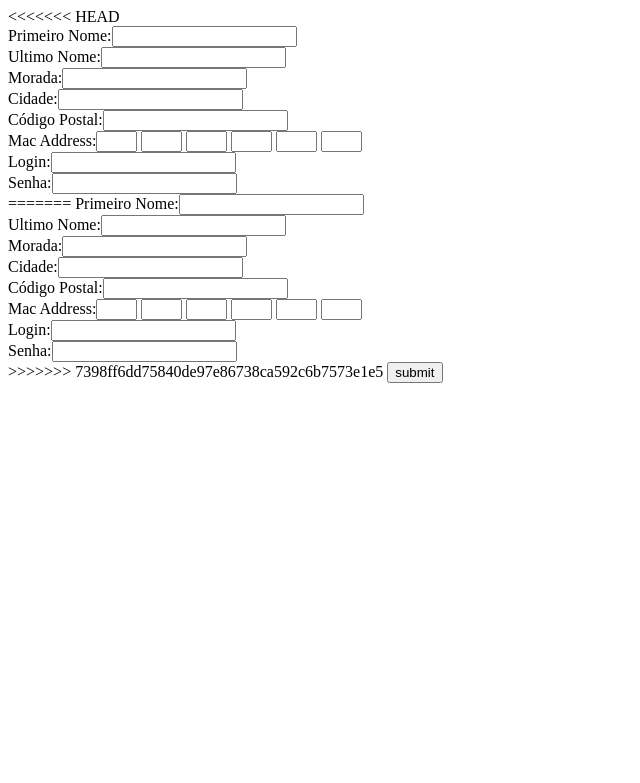
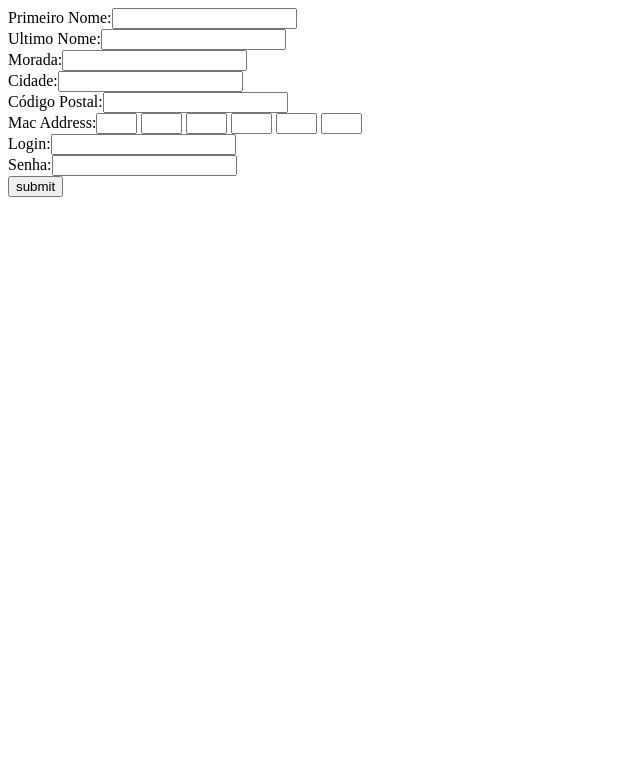
Before and after one commit to mnobredev/pool, a PHP site: page /Registo.php in a window 1280 px wide. Shown: the top 783 px of the page, without its empty margins (0-640 px from the left). Run offline with PHP 8.4, Linux system fonts and the light colour scheme.

Commit message:
reg page

```diff
--- a/Registo.php
+++ b/Registo.php
@@ -63,7 +63,6 @@ if (isset($_POST["submit"])) {
 }
 ?>
 <html>
-<<<<<<< HEAD
     <head>
         <title> Registo de Utilizadores 1</title>
     </head>
@@ -82,26 +81,7 @@ if (isset($_POST["submit"])) {
             <input type="text" name="mac6" id="mac6" size="2" pattern=".{2,}" maxlength="2" required><br>
             <label>Login:</label><input type="text" name="login" id="login" required><br>
             <label>Senha:</label><input type="password" name="pass" id="pass" required><br>
-=======
-<head>
-<title> Registo de Utilizadores 1</title>
-</head>
-<body>
-<form method="POST" action="">
-    <label>Primeiro Nome:</label><input type="text" name="Fname" id="Fname" required><br>
-<label>Ultimo Nome:</label><input type="text" name="Lname" id="Lname" required><br>
-<label>Morada:</label><input type="text" name="Address" id="Address" required><br>
-<label>Cidade:</label><input type="text" name="City" id="City" required><br>
-<label>Código Postal:</label><input type="text" name="Cpostal" id="Cpostal" required><br>
-<label>Mac Address:</label><input type="text" name="mac1" id="mac1" size="2" maxlength="2" required>
-<input type="text" name="mac2" id="mac2" size="2" maxlength="2" required>
-<input type="text" name="mac3" id="mac3" size="2" maxlength="2" required>
-<input type="text" name="mac4" id="mac4" size="2" maxlength="2" required>
-<input type="text" name="mac5" id="mac5" size="2" maxlength="2" required>
-<input type="text" name="mac6" id="mac6" size="2" maxlength="2" required><br>
-<label>Login:</label><input type="text" name="login" id="login" required><br>
-<label>Senha:</label><input type="password" name="pass" id="pass" required><br>
->>>>>>> 7398ff6dd75840de97e86738ca592c6b7573e1e5
+
 
             <input type="submit" value="submit" id="submit" name="submit">
 
```
